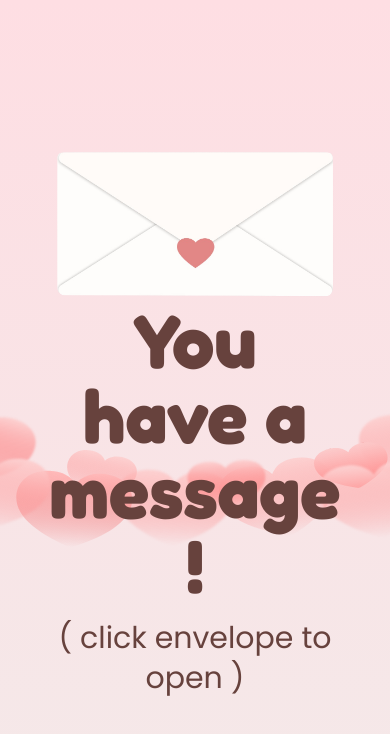
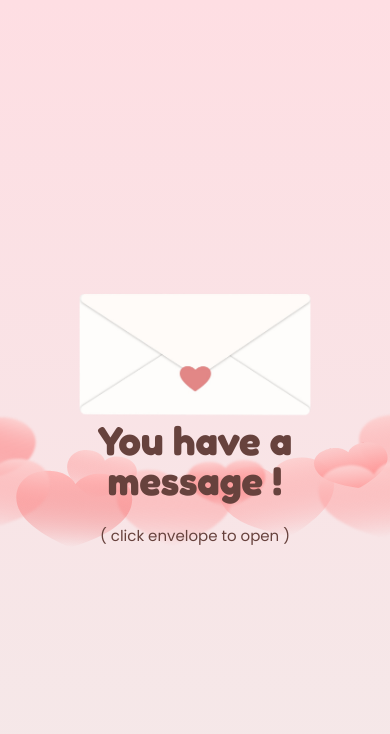
Before and after one commit to benedictaurel/Valencard-EIT24-FE, a React (Vite) app: page /card/1 in a window 390 px wide. Shown: the top 734 px of the page. Built offline with nearby package versions, Linux system fonts and the light colour scheme; no server answers; a web font is replaced by a local one.

Commit message:
Responsive on CardPage

```diff
--- a/src/App.css
+++ b/src/App.css
@@ -17,4 +17,12 @@
         top: 300px !important;
         left: 40px !important;
     }
+
+    .text-6xl {
+        font-size: 2rem !important;
+    }
+
+    .text-2xl {
+        font-size: 0.75rem !important;
+    }
 }
```
